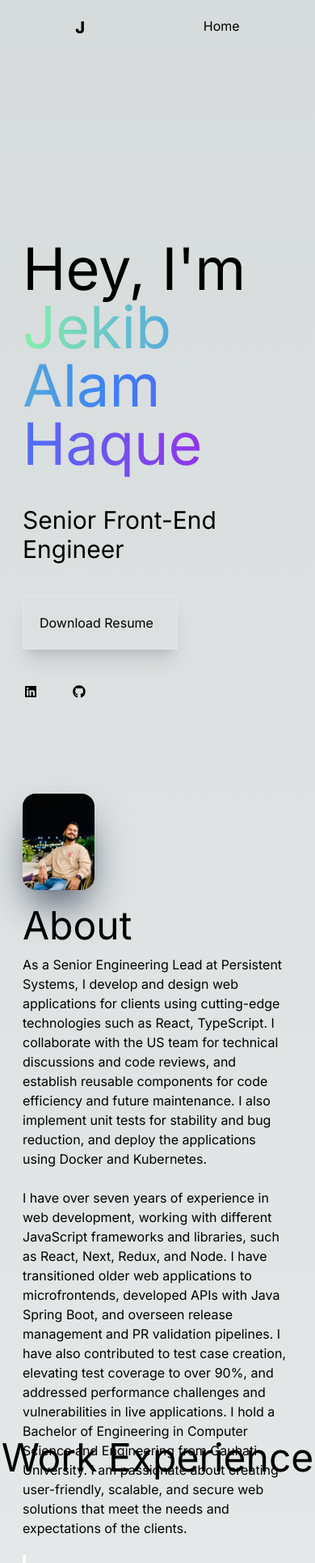
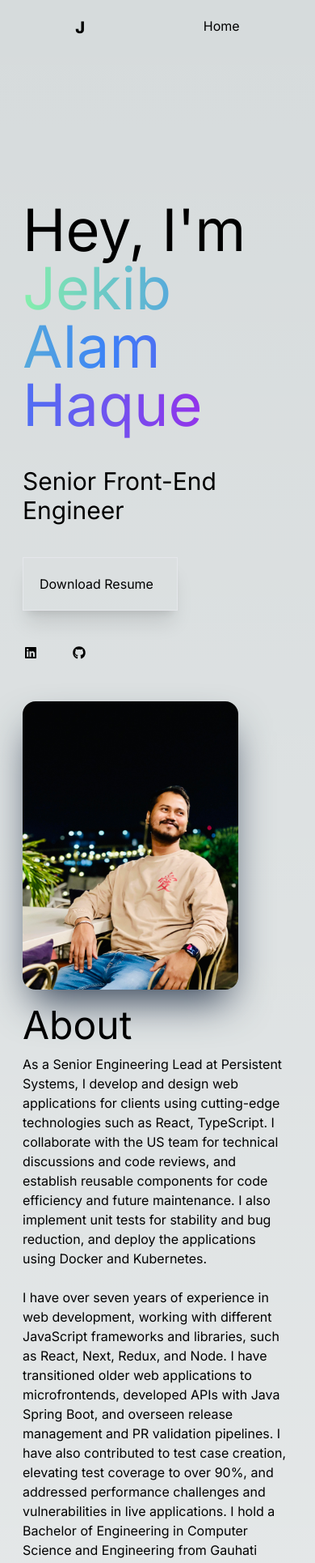
Before and after one commit to jekuuu/portfolio-nextjs, a Next.js app: page / in a window 390 px wide. Shown: the top 1930 px of the page at 81% size. Built offline with nearby package versions, Linux system fonts and the light colour scheme.

Commit message:
Fixed layout issues

```diff
--- a/app/components/sections/About.tsx
+++ b/app/components/sections/About.tsx
@@ -1,11 +1,10 @@
 import Image from "next/image";
-import React from "react";
 
 const About = () => {
   return (
-    <section className="h-[100vh] pt-12 mx-auto container">
+    <section className="md:h-[100vh] pt-12 mx-auto container">
       <div className="grid grid-cols-12 mx-7">
-        <div className="col-span-4">
+        <div className="col-span-12 md:col-span-4">
           <Image
             src={"/images/profile.jpg"}
             alt="profile"
--- a/app/components/sections/Experience.tsx
+++ b/app/components/sections/Experience.tsx
@@ -9,8 +9,8 @@ import "react-vertical-timeline-component/style.min.css";
 
 const Experience = () => {
   return (
-    <>
-      <h2 className="text-5xl mb-24 flex justify-center">Work Experience</h2>
+    <section className="md:h-[100vh] md:pt-12 mx-auto container">
+      <h2 className="text-5xl my-24 flex justify-center">Work Experience</h2>
       <VerticalTimeline animate>
         {experiences.map((experience) => (
           <VerticalTimelineElement
@@ -61,7 +61,7 @@ const Experience = () => {
           </VerticalTimelineElement>
         ))}
       </VerticalTimeline>
-    </>
+    </section>
   );
 };
 
--- a/app/components/sections/Hero.tsx
+++ b/app/components/sections/Hero.tsx
@@ -4,7 +4,7 @@ import Link from "next/link";
 
 const HeroSection = () => {
   return (
-    <section className="h-[100vh] pt-12 mx-7">
+    <section className="md:h-[100vh] md:pt-12 mx-7">
       <div className="flex justify-center">
         <div className="flex flex-col">
           <h1 className="text-7xl pt-40">
--- a/app/layout.tsx
+++ b/app/layout.tsx
@@ -1,8 +1,8 @@
 import type { Metadata } from "next";
 import { Inter } from "next/font/google";
+import Footer from "./components/Footer";
+import Navbar from "./components/Navbar";
 import "./globals.css";
-import Navbar from "./components/Navbar";
-import Footer from "./components/Footer";
 
 const inter = Inter({ subsets: ["latin"] });
 
--- a/package.json
+++ b/package.json
@@ -13,6 +13,7 @@
     "@fortawesome/free-brands-svg-icons": "^6.5.1",
     "@fortawesome/free-solid-svg-icons": "^6.5.1",
     "@fortawesome/react-fontawesome": "^0.2.0",
+    "framer-motion": "^10.16.16",
     "next": "14.0.3",
     "react": "^18",
     "react-dom": "^18",
```
Also changed, not shown: 1 other file (tests, documents, lock files or other folders).
